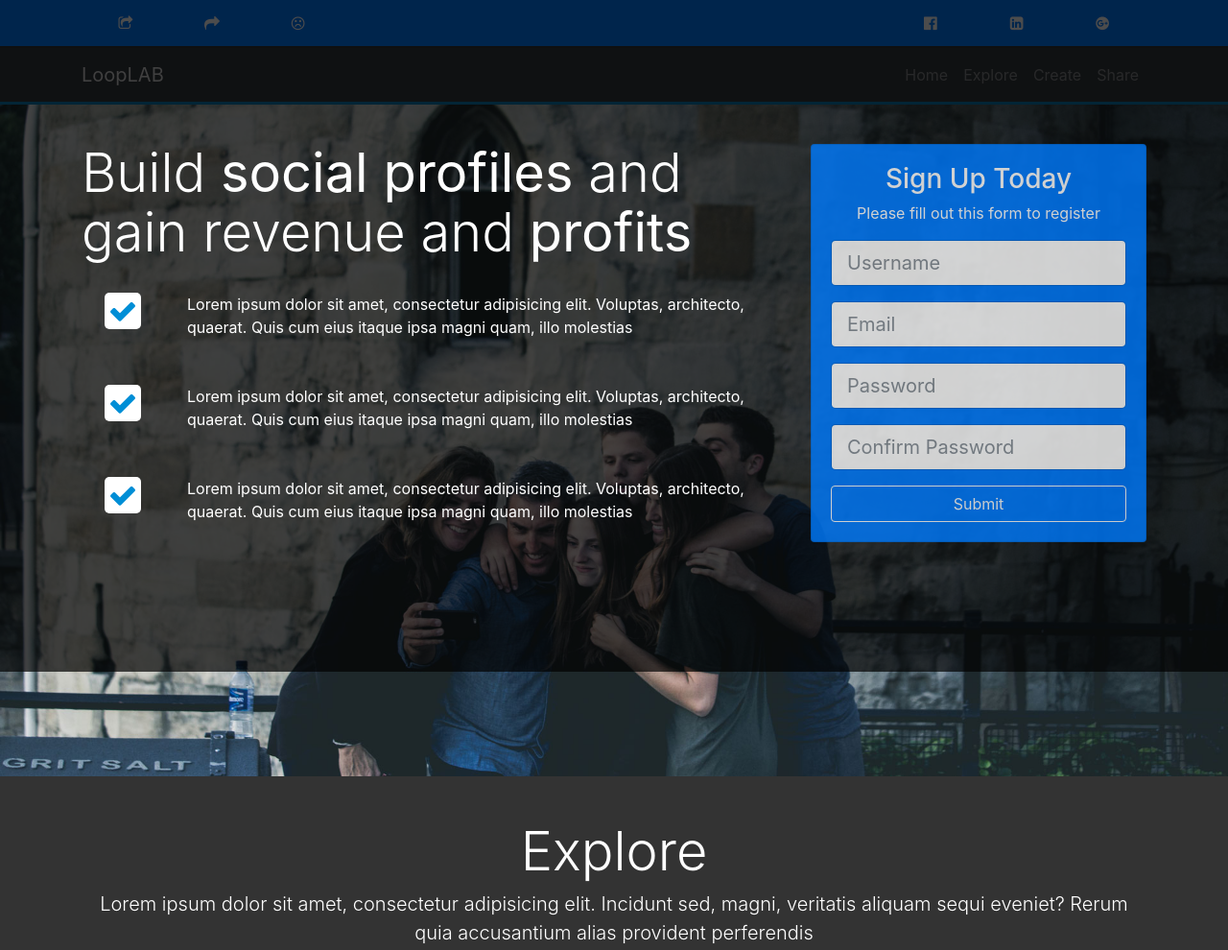
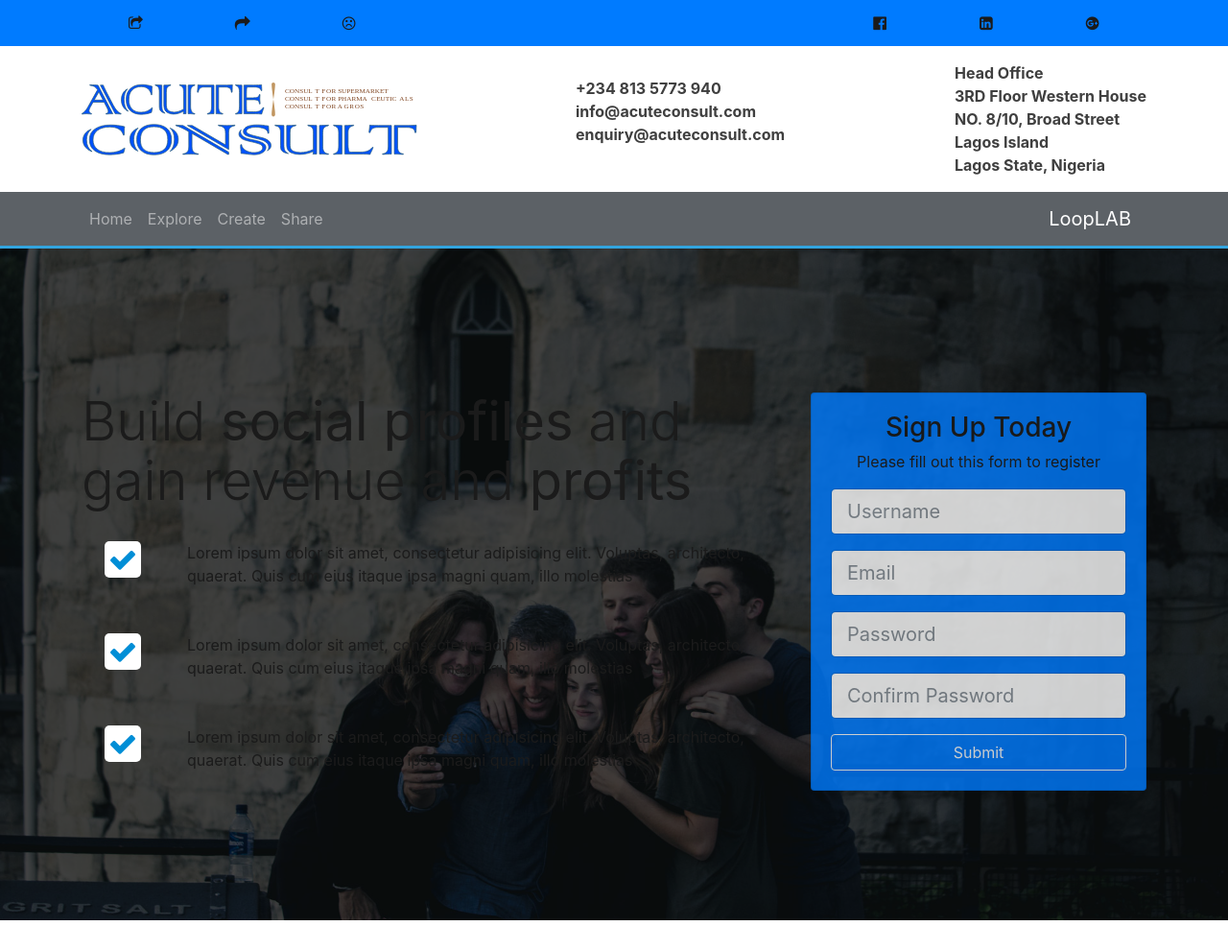
Before and after one commit to solixzsys/nafdac_contractor, a website: page src/index.html in a window 1280 px wide. Shown: the top 990 px of the page at 96% size. Drawn offline with Linux system fonts and the light colour scheme.

Commit message:
late nigth comit

```diff
--- a/src/index.html
+++ b/src/index.html
@@ -13,16 +13,16 @@
   <div id="header1" class="bg-primary">
     <div class="container">
       <div class="row">
-        <div class="col-md-6  d-flex justify-content-start p-3">
-          <div class="w-50 d-flex justify-content-around">
+        <div class="col-sm-12  d-flex justify-content-sm-center justify-content-lg-between p-3 ">
+          <div class="w-50 d-flex justify-content-around top-icons-1">
             <i class="fa fa-share-square-o" aria-hidden="true"></i>
             <i class="fa fa-mail-forward" aria-hidden="true"></i>
             <i class="fa fa-frown-o" aria-hidden="true"></i>
           </div>
-        </div>
 
-        <div class="col-md-6 d-flex justify-content-end p-3">
-          <div class="w-50 d-flex justify-content-around">
+
+
+          <div class="w-50 d-flex justify-content-around top-icons-1">
             <i class="fa fa-facebook-official" aria-hidden="true"></i>
             <i class="fa fa-linkedin-square" aria-hidden="true"></i>
             <i class="fa fa-google-plus-official" aria-hidden="true"></i>
@@ -32,21 +32,39 @@
 
     </div>
   </div>
-  <div id="header2">
+  <div id="header2" class="p-3 text-blue">
       <div class="container">
-        <div class="col-md-4"></div>
-        <div class="col-md-4"></div>
+        <div class="row ">
+          <div class="col-md-4 d-flex align-items-center">
+            <img src="./img/logo2.svg" class="img-fluid"/>
+          </div>
+          <div class="col-md-8 d-flex justify-content-between font-weight-bold company-contact">
+            <div class="py-3">
+            <div>+234 813 5773 940</div>
+            <div>info@acuteconsult.com</div>
+            <div>enquiry@acuteconsult.com</div>
+          </div>
+
+            <div class="office-addr">
+              <div>Head Office</div>
+              <div  class="">3RD Floor Western House</div>
+              <div>NO. 8/10, Broad Street</div>
+              <div>Lagos Island</div>
+              <div>Lagos State, Nigeria</div>
+            </div>
+          </div>
 
       </div>
     </div>
+    </div>
   <nav class="navbar navbar-expand-sm bg-dark navbar-dark">
     <div class="container">
-      <a href="index.html" class="navbar-brand">LoopLAB</a>
+
       <button class="navbar-toggler" data-toggle="collapse" data-target="#navbarCollapse">
         <span class="navbar-toggler-icon"></span>
       </button>
       <div class="collapse navbar-collapse" id="navbarCollapse">
-        <ul class="navbar-nav ml-auto">
+        <ul class="navbar-nav mr-auto">
           <li class="nav-item">
             <a href="#home" class="nav-link">Home</a>
           </li>
@@ -61,6 +79,7 @@
           </li>
         </ul>
       </div>
+      <a href="index.html" class="navbar-brand">LoopLAB</a>
     </div>
   </nav>
 
--- a/src/scss/style.scss
+++ b/src/scss/style.scss
@@ -1,5 +1,6 @@
-$bg-color:#333;
-$font-color:#fff;
+$bg-color:#ffffff;
+$font-color:rgb(27, 27, 27);
+
 $primary-color:#008ed6;
 $dark-overlay: rgba(0,0,0,0.7);
 $icon-size:30px;
@@ -15,6 +16,7 @@ body{
 }
 
 #home-section{
+  position: relative;
   background:url('../img/home.jpg') no-repeat;
   background-size:cover;
   background-attachment:fixed;
@@ -65,3 +67,50 @@ body{
     font-size:$icon-size;
   }
 }
+#header2{
+  color: #3f3f3f;
+}
+
+
+// Break Point
+
+// small devices (landscape phones)
+@media(min-width:576px){
+
+}
+
+// Medium devices (tablets)
+@media(min-width:768px){
+
+}
+
+// large devices desktop
+@media(min-width:992px){
+  .top-icons-1{
+    width: 30% !important;
+
+  }
+  .company-contact{
+    padding-left: 150px;
+  }
+
+}
+
+// Extra large devices
+@media(min-width:1200px){
+
+}
+
+
+
+// Given screen size or smaller
+
+@media(max-width:575px){
+  .company-contact{
+    padding-top:10px !important;
+    padding-bottom: 10px !important;
+  }
+  .office-addr{
+    display: none;
+  }
+}
```
Also changed, not shown: src/css/style.css, src/img/logo2.svg (added), 1 other file.
